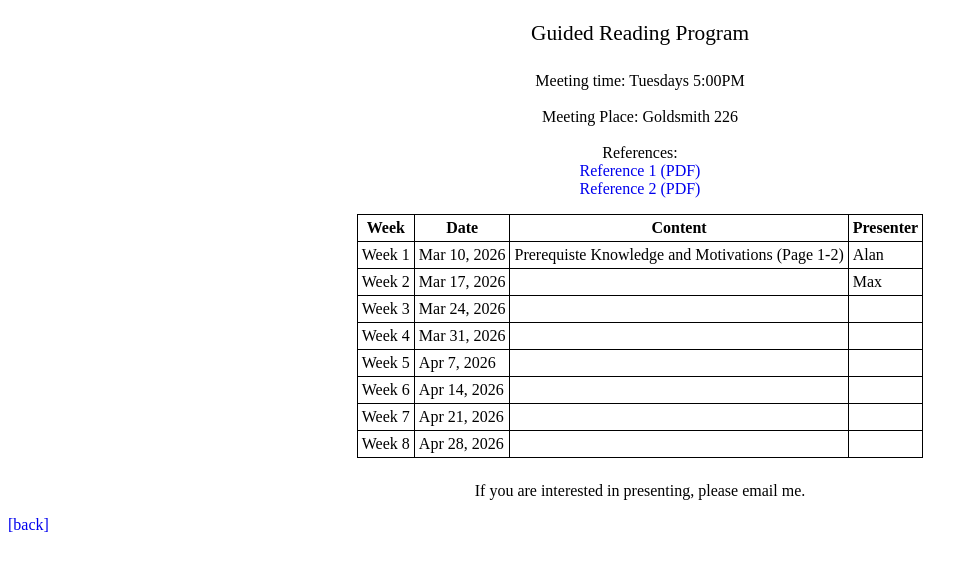
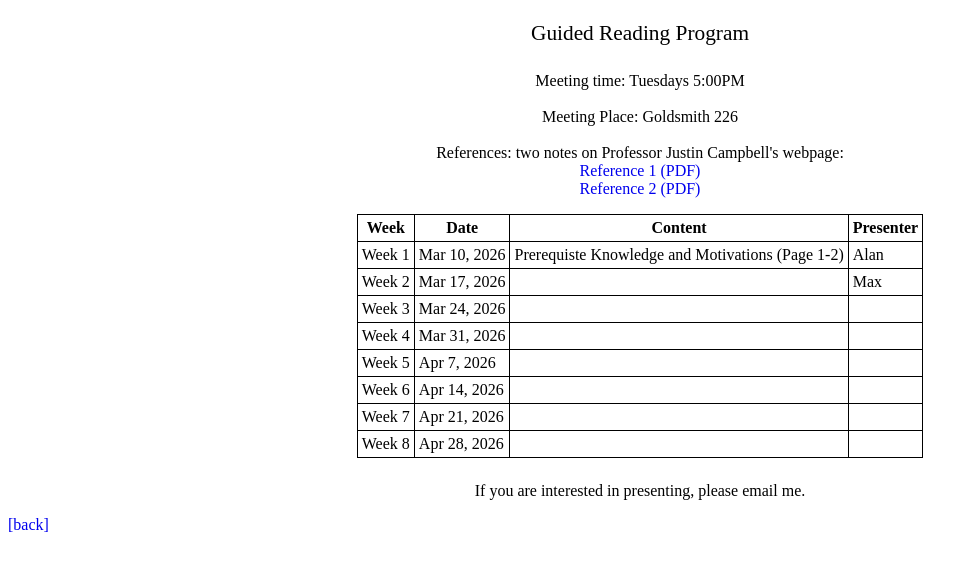
Before and after one commit to axhou/axhou.github.io, a Jekyll site: the page grp2026spring.html, which Jekyll copies as it is, in a window 1280 px wide. Shown: the top 571 px of the page, without its empty margins (0-977 px from the left). Built offline with Jekyll 4.4.1, drawn with Linux system fonts in a browser that asks for light colours.

Commit message:
Update grp2026spring.html

```diff
--- a/grp2026spring.html
+++ b/grp2026spring.html
@@ -36,7 +36,7 @@
   <p style="text-align: center;">
     Meeting time: Tuesdays 5:00PM<br/><br/>
     Meeting Place: Goldsmith 226<br/><br/>
-    References:<br/>
+    References: two notes on Professor Justin Campbell's webpage:<br/>
     <a href="https://drive.google.com/file/d/17ndoUgFFPDa-na5GzfvhqBF8BIRZKF0T/view" target="_blank">
       Reference 1 (PDF)
     </a><br/>
```
